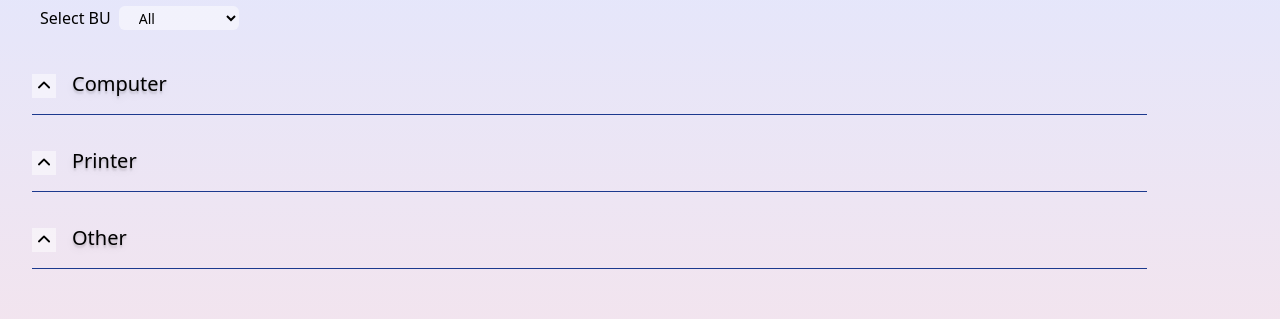
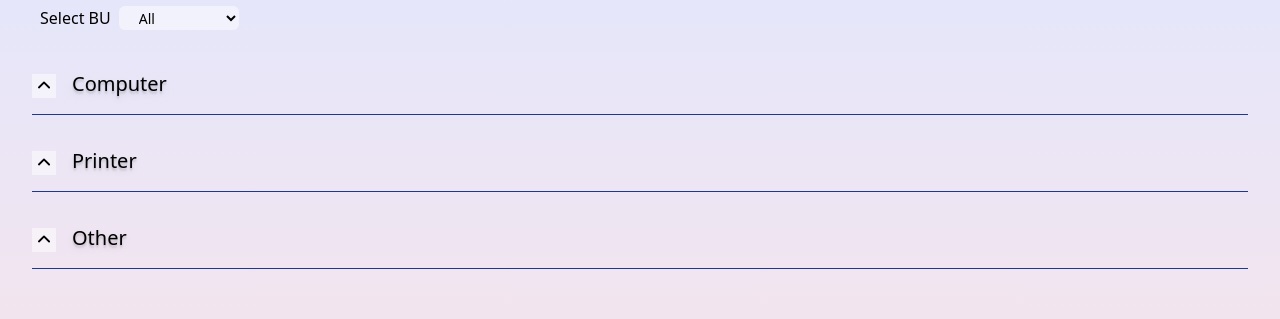
Before and after one commit to deskcodeFun/nexus-app, a Vue app: page /assets in a window 1280 px wide. Shown: the part 138-457 px from the top of the page. Built offline with nearby package versions, Linux system fonts and the light colour scheme.

Commit message:
Create	new file:   src/components/BaseAccordion.vue 	src/components/BaseCard.vue modified UI:   src/components/computers/ComputerCard.vue   src/components/printers/PrinterCard.vue   src/views/AssetsView.vue   src/views/ComputerView.vue   src/views/PrinterView.vue

```diff
--- a/src/assets/main.css
+++ b/src/assets/main.css
@@ -34,11 +34,11 @@
 
 /* use in <Transition name="slide-down"  */
 .slide-down-enter-active {
-  transition: all 0.3s ease-in;
+  transition: all 0.3s linear;
 }
 
 .slide-down-leave-active {
-  transition: all ease-out;
+  transition: all linear;
   transform: translateY(10%);
   opacity: 0;
 }
--- /dev/null
+++ b/src/components/BaseAccordion.vue
@@ -0,0 +1,49 @@
+<template>
+  <div class="w-full flex-col mx-auto my-8">
+    <div @click="toggleVisible" class="flex flex-row">
+      <div v-if="visible">
+        <ChevronDownIcon class="h-6 w-6 mt-1 bg-white/50" />
+      </div>
+      <div v-else>
+        <ChevronUpIcon class="h-6 w-6 mt-1 bg-white/50" />
+      </div>
+      <p class="text-xl text-shadow-lg pl-4">{{ props.title }}</p>
+    </div>
+    <div class="border-t border-blue-900 mt-4"></div>
+    <Transition name="slide-down">
+      <div v-if="visible">
+        <slot />
+      </div>
+    </Transition>
+  </div>
+</template>
+
+<script setup>
+import { ref } from 'vue'
+import { ChevronDownIcon, ChevronUpIcon } from '@heroicons/vue/20/solid'
+
+const props = defineProps(['title'])
+
+const visible = ref(false)
+const toggleVisible = () => {
+  visible.value = !visible.value
+}
+// const visible1 = ref(false)
+// const toggleVisible1 = () => {
+//   visible1.value = !visible1.value
+//   if (visible1.value === true) {
+//     visible.value = false
+//     visible2.value = false
+//   }
+// }
+// const visible2 = ref(false)
+// const toggleVisible2 = () => {
+//   visible2.value = !visible2.value
+//   if (visible2.value === true) {
+//     visible.value = false
+//     visible1.value = false
+//   }
+// }
+</script>
+
+<style lang="scss" scoped></style>
--- /dev/null
+++ b/src/components/BaseCard.vue
@@ -0,0 +1,11 @@
+<template>
+  <div
+    class="w-full bg-white/65 border-1 border-gray-400 rounded-xl shadow-xl px-2 py-4 my-4 hover:transition-y-1 hover:scale-105"
+  >
+    <slot />
+  </div>
+</template>
+
+<script setup></script>
+
+<style lang="scss" scoped></style>
--- a/src/components/computers/ComputerCard.vue
+++ b/src/components/computers/ComputerCard.vue
@@ -1,9 +1,11 @@
 <template>
-  <div v-for="(item, index) in computerStore" :key="index" class="flex flex-row flex-wrap">
+  <div
+    v-for="(item, index) in computerStore"
+    :key="index"
+    class="sm:flex-row sm:flex-wrap justify-center"
+  >
     <!-- each card layout -->
-    <div
-      class="w-[300px] bg-white/65 border-1 border-gray-400 rounded-xl shadow-xl px-2 py-4 my-4 hover:transition-y-1 hover:scale-105"
-    >
+    <BaseCard>
       <!-- show data in each card -->
       <table
         class="[&_th]:pt-1 [&_th]:text-left [&_th]:align-baseline [&_th]:font-light [&_th]:text-xs [&_th]:text-gray-500 [&_td]:text-blue-900 [&_td]:pl-4"
@@ -40,11 +42,13 @@
           </tr>
         </tbody>
       </table>
-    </div>
+    </BaseCard>
   </div>
 </template>
 
 <script setup>
+import BaseCard from '../BaseCard.vue'
+
 import { useAssetsStore } from '@/stores/assetsData'
 
 const store = useAssetsStore()
--- a/src/components/printers/PrinterCard.vue
+++ b/src/components/printers/PrinterCard.vue
@@ -1,10 +1,11 @@
 <template>
-  <div v-for="(item, index) in computerStore" :key="index" class="flex flex-row flex-wrap">
+  <div
+    v-for="(item, index) in computerStore"
+    :key="index"
+    class="sm:flex-row sm:flex-wrap justify-center"
+  >
     <!-- each card layout -->
-    <div
-      class="w-[300px] bg-white/65 border-1 border-gray-400 rounded-xl shadow-xl px-2 py-4 my-4 hover:transition-y-1 hover:scale-105"
-    >
-      <!-- show data in each card -->
+    <BaseCard>
       <table
         class="[&_th]:pt-1 [&_th]:text-left [&_th]:align-baseline [&_th]:font-light [&_th]:text-xs [&_th]:text-gray-500 [&_td]:text-blue-900 [&_td]:pl-4"
       >
@@ -40,12 +41,14 @@
           </tr>
         </tbody>
       </table>
-    </div>
+    </BaseCard>
+    <!-- show data in each card -->
   </div>
 </template>
 
 <script setup>
 import { useAssetsStore } from '@/stores/assetsData'
+import BaseCard from '../BaseCard.vue'
 
 const store = useAssetsStore()
 const computerStore = store.assets.filter((item) => item.catalog === 'printer')
--- a/src/views/AssetsView.vue
+++ b/src/views/AssetsView.vue
@@ -20,98 +20,26 @@
     </div>
 
     <!--Show computer  -->
-    <div class="my-8">
-      <div @click="toggleVisible" class="sm:w-48 flex flex-row">
-        <div v-if="visible">
-          <ChevronDownIcon class="h-6 w-6 mt-1 bg-white/50" />
-        </div>
-        <div v-else>
-          <ChevronUpIcon class="h-6 w-6 mt-1 bg-white/50" />
-        </div>
-        <p class="text-xl text-shadow-lg pl-4">Computer</p>
-      </div>
-      <div class="w-11/12 border-t border-blue-900 mt-4"></div>
-      <Transition name="slide-down">
-        <div v-if="visible">
-          <ComputerView></ComputerView>
-        </div>
-      </Transition>
-    </div>
-
-    <!--Show printer  -->
-    <div class="w-full my-8">
-      <div @click="toggleVisible1" class="max-w-screen flex flex-row">
-        <div v-if="visible1">
-          <ChevronDownIcon class="h-6 w-6 mt-1 bg-white/50" />
-        </div>
-        <div v-else>
-          <ChevronUpIcon class="h-6 w-6 mt-1 bg-white/50" />
-        </div>
-        <p class="text-xl text-shadow-lg pl-4">Printer</p>
-      </div>
-      <div class="w-11/12 border-t border-blue-900 mt-4"></div>
-      <Transition name="slide-down">
-        <div v-if="visible1">
-          <PrinterView />
-        </div>
-      </Transition>
-    </div>
-
-    <!--Show other -->
-    <div class="w-full my-8">
-      <div @click="toggleVisible2" class="max-w-screen flex flex-row">
-        <div v-if="visible2">
-          <ChevronDownIcon class="h-6 w-6 mt-1 bg-white/50" />
-        </div>
-        <div v-else>
-          <ChevronUpIcon class="h-6 w-6 mt-1 bg-white/50" />
-        </div>
-        <p class="text-xl text-shadow-lg pl-4">Other</p>
-      </div>
-      <div class="w-11/12 border-t border-blue-900 mt-4"></div>
-      <Transition name="slide-down">
-        <div v-if="visible2">
-          <PrinterView />
-        </div>
-      </Transition>
-    </div>
+    <BaseAccordion title="Computer">
+      <ComputerView />
+    </BaseAccordion>
+    <BaseAccordion title="Printer">
+      <PrinterView />
+    </BaseAccordion>
+    <BaseAccordion title="Other">
+      <PrinterView />
+    </BaseAccordion>
   </main>
 </template>
 
 <script setup>
-import { ref } from 'vue'
 import { useOfficeStore } from '@/stores/officeData'
 
 import ComputerView from './ComputerView.vue'
 import PrinterView from './PrinterView.vue'
 
-import { ChevronDownIcon, ChevronUpIcon } from '@heroicons/vue/20/solid'
+import BaseAccordion from '@/components/BaseAccordion.vue'
 
 const officeStores = useOfficeStore()
 console.log(officeStores.offices)
-
-const visible = ref(false)
-const toggleVisible = () => {
-  visible.value = !visible.value
-  if (visible.value === true) {
-    visible1.value = false
-    visible2.value = false
-  }
-}
-const visible1 = ref(false)
-const toggleVisible1 = () => {
-  visible1.value = !visible1.value
-  if (visible1.value === true) {
-    visible.value = false
-    visible2.value = false
-  }
-}
-const visible2 = ref(false)
-const toggleVisible2 = () => {
-  visible2.value = !visible2.value
-  if (visible2.value === true) {
-    visible.value = false
-    visible1.value = false
-  }
-}
 </script>
--- a/src/views/ComputerView.vue
+++ b/src/views/ComputerView.vue
@@ -1,6 +1,6 @@
 <template>
   <!-- <div v-if="computer.isLoading" class="text-green-600 text-2xl text-center">Loading...</div> -->
-  <div class="w-11/12 py-4">
+  <div>
     <component :is="activeComponent"></component>
   </div>
 </template>
--- a/src/views/PrinterView.vue
+++ b/src/views/PrinterView.vue
@@ -1,13 +1,6 @@
 <template>
   <!-- <div v-if="computer.isLoading" class="text-green-600 text-2xl text-center">Loading...</div> -->
-  <div class="w-11/12 py-4">
-    <!-- <ul
-      class="flex flex-col pb-8 justify-center sm:justify-start sm:flex-row sm:flex-nowrap sm:overflow-x-auto"
-    >
-      <li v-for="(asset, index) in printerStore" :key="index">
-        <PrinterCard :currentAsset="asset" />
-      </li>
-    </ul> -->
+  <div>
     <component :is="activeComponent"></component>
   </div>
 </template>
```
